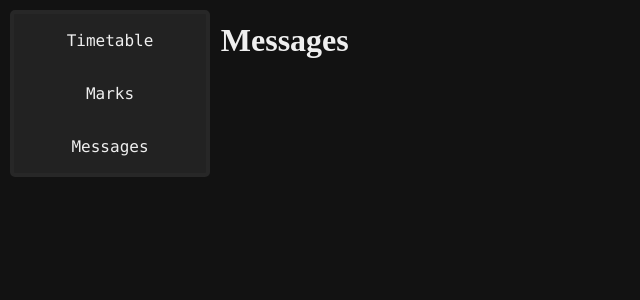
After one commit to Bertik23/Bakalari-Thing, a Flask app: template templates/messages.html in a window 1280 px wide. The commit adds this page. Shown: the top 300 px of the page, without its empty margins (0-640 px from the left). Run offline with Flask 2, Linux system fonts and the light colour scheme; the template is opened without the code that fills it, so the values that code supplies are empty.

Commit message:
messages

```diff
--- a/main.py
+++ b/main.py
@@ -61,6 +61,16 @@ def marks():
         #return statusCode
         abort(401)
 
+@app.route("/messages")
+def messages():
+    try:
+        clients[session["client"]].get_recievedMessages()
+        return render_template('messages.html', isHeader=True)
+    except (AttributeError, KeyError):
+        #statusCode = Response(status=401)
+        #return statusCode
+        abort(401)
+
 @app.route("/test")
 def test():
     return render_template('test.html')
@@ -100,7 +110,7 @@ def getMarks():
 @app.route("/getRecievedMessages")
 def getRecievedMessages():
     clients[session["client"]].get_recievedMessages()
-    return jsonify({"result": clients[session["client"]].recievedMessages})
+    return jsonify({"result": clients[session["client"]].recievedMessagesHTML()})
 
 if __name__ == "__main__":
     app.run()
--- a/static/js/index.js
+++ b/static/js/index.js
@@ -63,6 +63,6 @@ function getRecievedMessages(){
             return response.json()
         })
         .then((myJson) => {
-            document.getElementById("messages").innerHTML. myJson.result;
+            document.getElementById("messages").innerHTML = myJson.result;
         })
 }
--- a/templates/layout.html
+++ b/templates/layout.html
@@ -4,5 +4,6 @@
 <ul class="sidenav">
     <li><a href="/timetable">Timetable</a></li>
     <li><a href="/marks">Marks</a></li>
+    <li><a href="/messages">Messages</a></li>
 </ul>
 {% endblock %}
--- /dev/null
+++ b/templates/messages.html
@@ -0,0 +1,10 @@
+{% extends "layout.html" %}
+{% block title %}Marks{% endblock %}
+{% block body %}
+<div class="content">
+    <h1>Messages</h1>
+    <div id="messages">
+    </div>
+    <script>getRecievedMessages()</script>
+</div>
+{% endblock %}
```
Also changed, not shown: bakalari.py (+49 -47 lines).
